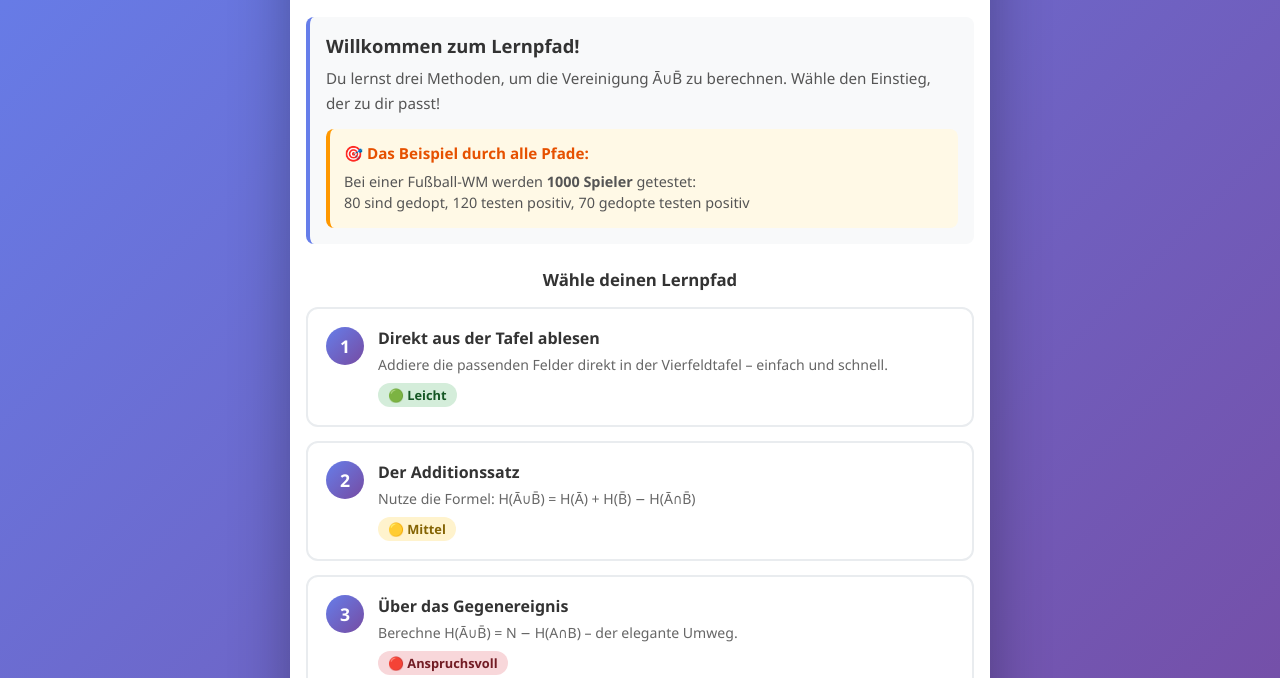
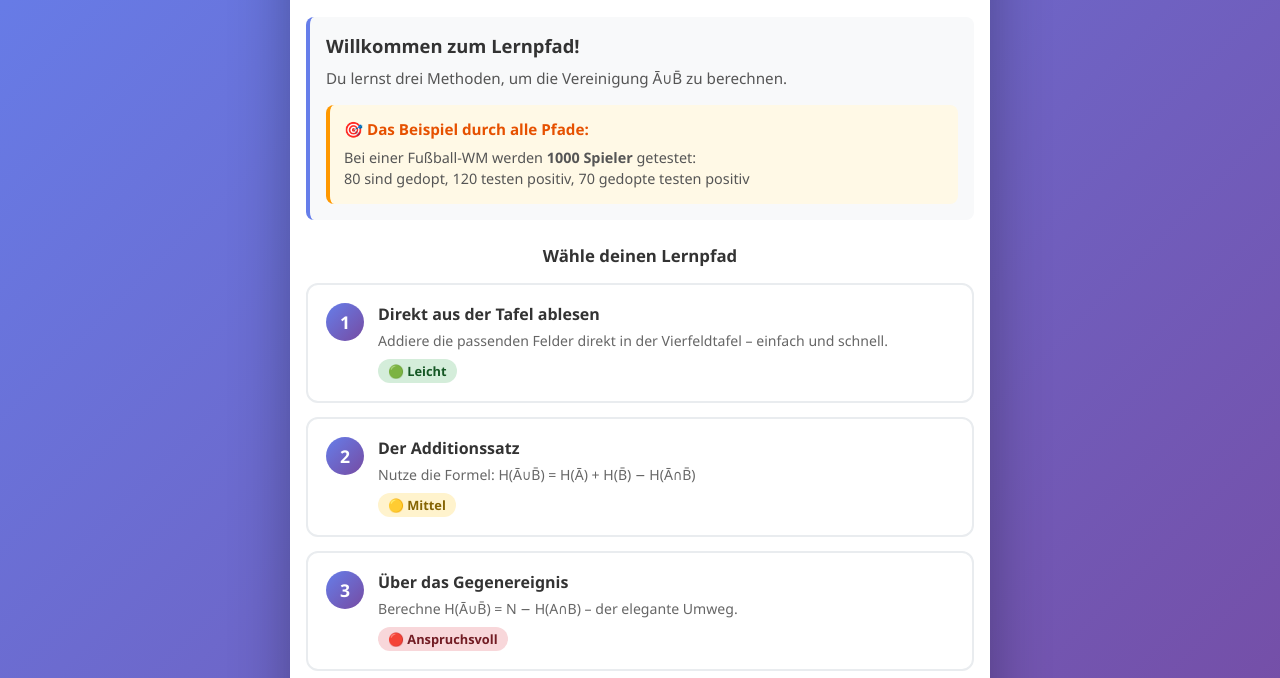
Before and after one commit to davidfeinauer25091998-wq/Vierfeldtafel_Vereinigung, a plain HTML site: page index.html in a window 1280 px wide. Shown: the part 122-800 px from the top of the page. Drawn offline with Linux system fonts and the light colour scheme.

Commit message:
Update index.html

```diff
--- a/index.html
+++ b/index.html
@@ -455,7 +455,7 @@
         <div id="start-page" class="active">
             <div class="intro-section">
                 <h2>Willkommen zum Lernpfad!</h2>
-                <p>Du lernst drei Methoden, um die Vereinigung Ā∪B̄ zu berechnen. Wähle den Einstieg, der zu dir passt!</p>
+                <p>Du lernst drei Methoden, um die Vereinigung Ā∪B̄ zu berechnen.</p>
                 <div class="example-box">
                     <h4>🎯 Das Beispiel durch alle Pfade:</h4>
                     <p>Bei einer Fußball-WM werden <strong>1000 Spieler</strong> getestet:<br>
```
